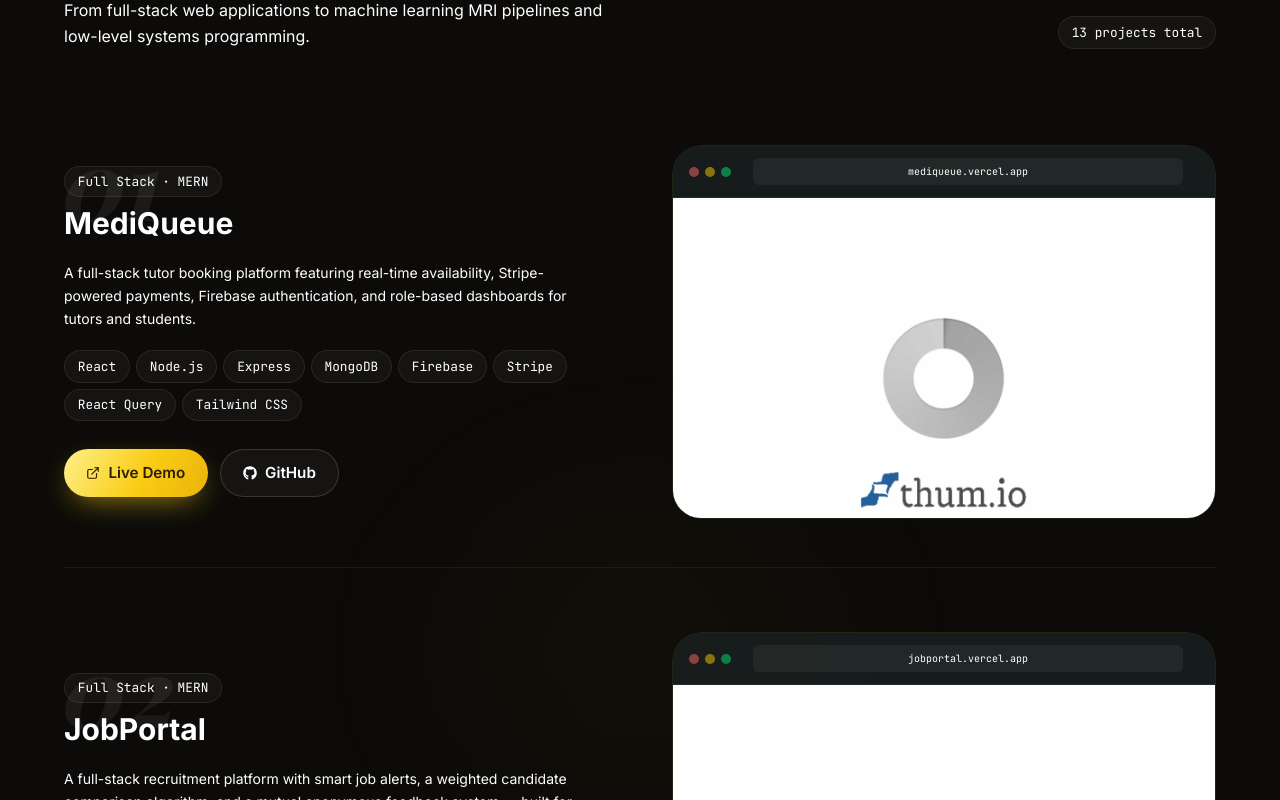
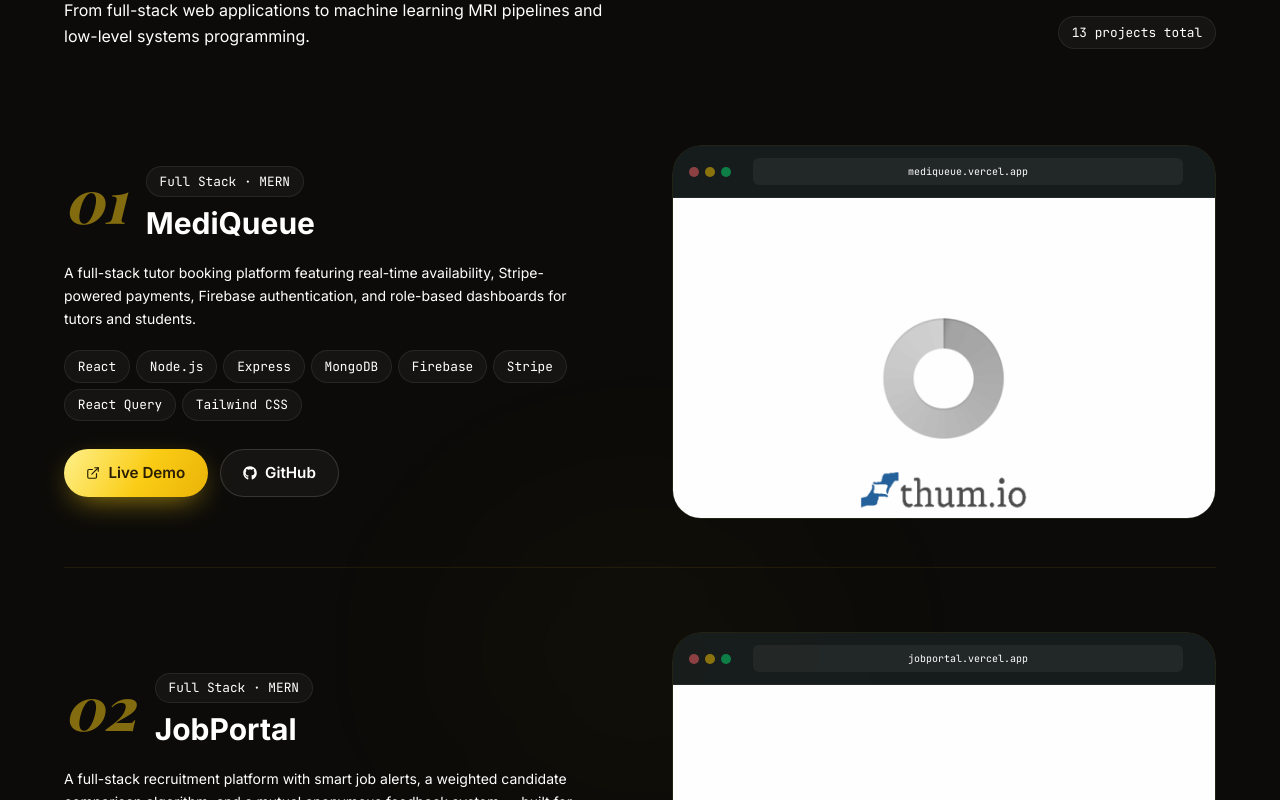
Before and after one commit to SHUVASHIS01/Portfolio_SW, a Next.js app: page / in a window 1280 px wide. Shown: the part 2960-3760 px from the top of the page. Built offline with nearby package versions, Linux system fonts and the light colour scheme; a web font is replaced by a local one.

Commit message:
Update timeline cyan colors to yellow and fix featured card number layout

```diff
--- a/src/components/projects/FeaturedCard.tsx
+++ b/src/components/projects/FeaturedCard.tsx
@@ -8,9 +8,9 @@ import Image from "next/image";
 import { Project } from "@/data/projects";
 
 const GRADIENTS: Record<string, string> = {
-  mediqueue: "linear-gradient(135deg, #00d4ff 0%, #00b4d8 100%)",
-  jobportal: "linear-gradient(135deg, #a855f7 0%, #ec4899 100%)",
-  developerlook: "linear-gradient(135deg, #10b981 0%, #00d4ff 100%)",
+  mediqueue: "linear-gradient(135deg, #facc15 0%, #eab308 100%)",
+  jobportal: "linear-gradient(135deg, #fef08a 0%, #facc15 100%)",
+  developerlook: "linear-gradient(135deg, #eab308 0%, #ca8a04 100%)",
 };
 
 interface FeaturedCardProps {
@@ -42,19 +42,21 @@ export function FeaturedCard({ project, index }: FeaturedCardProps) {
   };
 
   const num = String(index + 1).padStart(2, "0");
-  const gradient = GRADIENTS[project.id] || "linear-gradient(135deg, #00d4ff, #a855f7)";
+  const gradient = GRADIENTS[project.id] || "linear-gradient(135deg, #facc15, #eab308)";
 
   const TextSide = (
     <div className="flex flex-col gap-5 py-2">
-      {/* Index Number */}
-      <div className="relative">
-        <span className="absolute -top-8 -left-2 display font-extrabold select-none pointer-events-none text-faint opacity-[0.06] text-7xl sm:text-8xl">
+      {/* Index Number & Title */}
+      <div className="flex items-start gap-4 sm:gap-5">
+        <span className="display font-extrabold text-accent opacity-50 text-5xl sm:text-6xl leading-none mt-1">
           {num}
         </span>
-        <span className="chip mb-2 text-xs">{project.category}</span>
-        <h3 className="relative text-2xl sm:text-3xl font-bold z-10 text-ink leading-tight">
-          {project.name}
-        </h3>
+        <div className="flex flex-col">
+          <span className="chip mb-2 text-xs self-start">{project.category}</span>
+          <h3 className="text-2xl sm:text-3xl font-bold text-ink leading-tight">
+            {project.name}
+          </h3>
+        </div>
       </div>
 
       {/* Description */}
--- a/src/components/sections/Timeline.tsx
+++ b/src/components/sections/Timeline.tsx
@@ -8,7 +8,7 @@ import { timelineEntries } from "@/data/timeline";
 gsap.registerPlugin(ScrollTrigger);
 
 const TAG_COLORS: Record<string, string> = {
-  cyan: "rgba(0,212,255,0.15)",
+  cyan: "rgba(250,204,21,0.15)",
   amber: "rgba(251,191,36,0.15)",
   purple: "rgba(168,85,247,0.15)",
   slate: "rgba(148,163,184,0.15)",
@@ -20,7 +20,7 @@ const TAG_COLORS: Record<string, string> = {
 };
 
 const TAG_TEXT: Record<string, string> = {
-  cyan: "#00d4ff",
+  cyan: "#facc15",
   amber: "#fbbf24",
   purple: "#a855f7",
   slate: "#94a3b8",
@@ -63,11 +63,11 @@ export function Timeline() {
     <section id="journey" ref={sectionRef} className="relative py-28 lg:py-36">
       {/* Glow */}
       <div className="absolute left-0 top-1/2 -translate-y-1/2 w-80 h-80 rounded-full pointer-events-none"
-        style={{ background: "radial-gradient(circle, rgba(0,212,255,0.04) 0%, transparent 70%)", filter: "blur(80px)" }} />
+        style={{ background: "radial-gradient(circle, rgba(250,204,21,0.04) 0%, transparent 70%)", filter: "blur(80px)" }} />
 
       <div className="container mx-auto px-6 lg:px-12">
         {/* Label */}
-        <p className="text-xs font-mono tracking-[0.15em] uppercase mb-4" style={{ color: "#00d4ff" }}>
+        <p className="text-xs font-mono tracking-[0.15em] uppercase mb-4" style={{ color: "#facc15" }}>
           // Experience &amp; Journey
         </p>
 
@@ -98,8 +98,8 @@ export function Timeline() {
                   <div
                     className="absolute left-4 lg:left-1/2 top-6 w-3 h-3 rounded-full -translate-x-1/2 z-10"
                     style={{
-                      background: "#00d4ff",
-                      boxShadow: "0 0 12px rgba(0,212,255,0.5)",
+                      background: "#facc15",
+                      boxShadow: "0 0 12px rgba(250,204,21,0.5)",
                     }}
                   />
 
```
